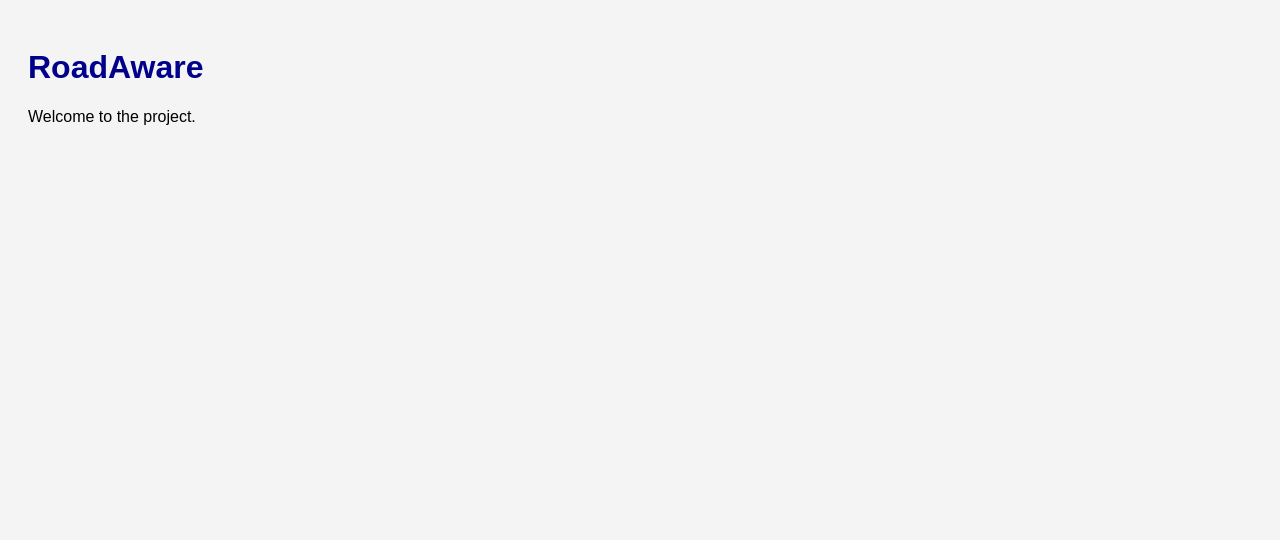
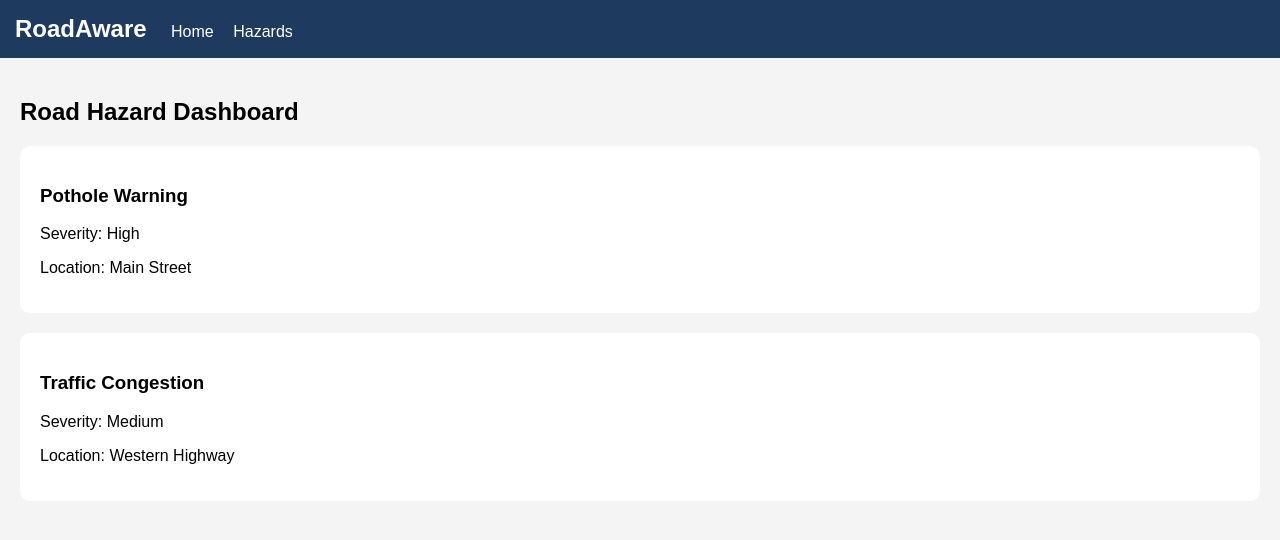
Before and after one commit to bebakbebak/Milestone-2-, a Flask app: page / in a window 1280 px wide. Shown: the top 540 px of the page. Run offline with Flask 3, Linux system fonts and the light colour scheme.

Commit message:
Completed Flask project setup

```diff
--- a/app.py
+++ b/app.py
@@ -6,5 +6,9 @@ app = Flask(__name__)
 def home():
     return render_template("index.html")
 
+@app.route("/hazards")
+def hazards():
+    return render_template("hazards.html")
+
 if __name__ == "__main__":
     app.run(debug=True)
--- a/requirements.txt
+++ b/requirements.txt
@@ -0,0 +1 @@
+pip freeze > requirements.txt
--- a/static/css/style.css
+++ b/static/css/style.css
@@ -1,9 +1,33 @@
 body {
     font-family: Arial;
+    margin: 0;
     background-color: #f4f4f4;
+}
+
+nav {
+    background-color: #1e3a5f;
+    padding: 15px;
+}
+
+nav h1 {
+    color: white;
+    display: inline;
+    margin-right: 20px;
+}
+
+nav a {
+    color: white;
+    text-decoration: none;
+    margin-right: 15px;
+}
+
+.container {
     padding: 20px;
 }
 
-h1 {
-    color: darkblue;
+.card {
+    background: white;
+    padding: 20px;
+    margin-bottom: 20px;
+    border-radius: 10px;
 }
--- a/templates/hazards.html
+++ b/templates/hazards.html
@@ -0,0 +1 @@
+<link rel="stylesheet" href="{{ url_for('static', filename='css/style.css') }}">
--- a/templates/index.html
+++ b/templates/index.html
@@ -1,13 +1,38 @@
 <!DOCTYPE html>
 <html>
+
 <head>
     <title>RoadAware</title>
+
     <link rel="stylesheet" href="{{ url_for('static', filename='css/style.css') }}">
 </head>
+
 <body>
 
-    <h1>RoadAware</h1>
-    <p>Welcome to the project.</p>
+    <nav>
+        <h1>RoadAware</h1>
+
+        <a href="/">Home</a>
+        <a href="/hazards">Hazards</a>
+    </nav>
+
+    <div class="container">
+
+        <h2>Road Hazard Dashboard</h2>
+
+        <div class="card">
+            <h3>Pothole Warning</h3>
+            <p>Severity: High</p>
+            <p>Location: Main Street</p>
+        </div>
+
+        <div class="card">
+            <h3>Traffic Congestion</h3>
+            <p>Severity: Medium</p>
+            <p>Location: Western Highway</p>
+        </div>
+
+    </div>
 
 </body>
 </html>
```
